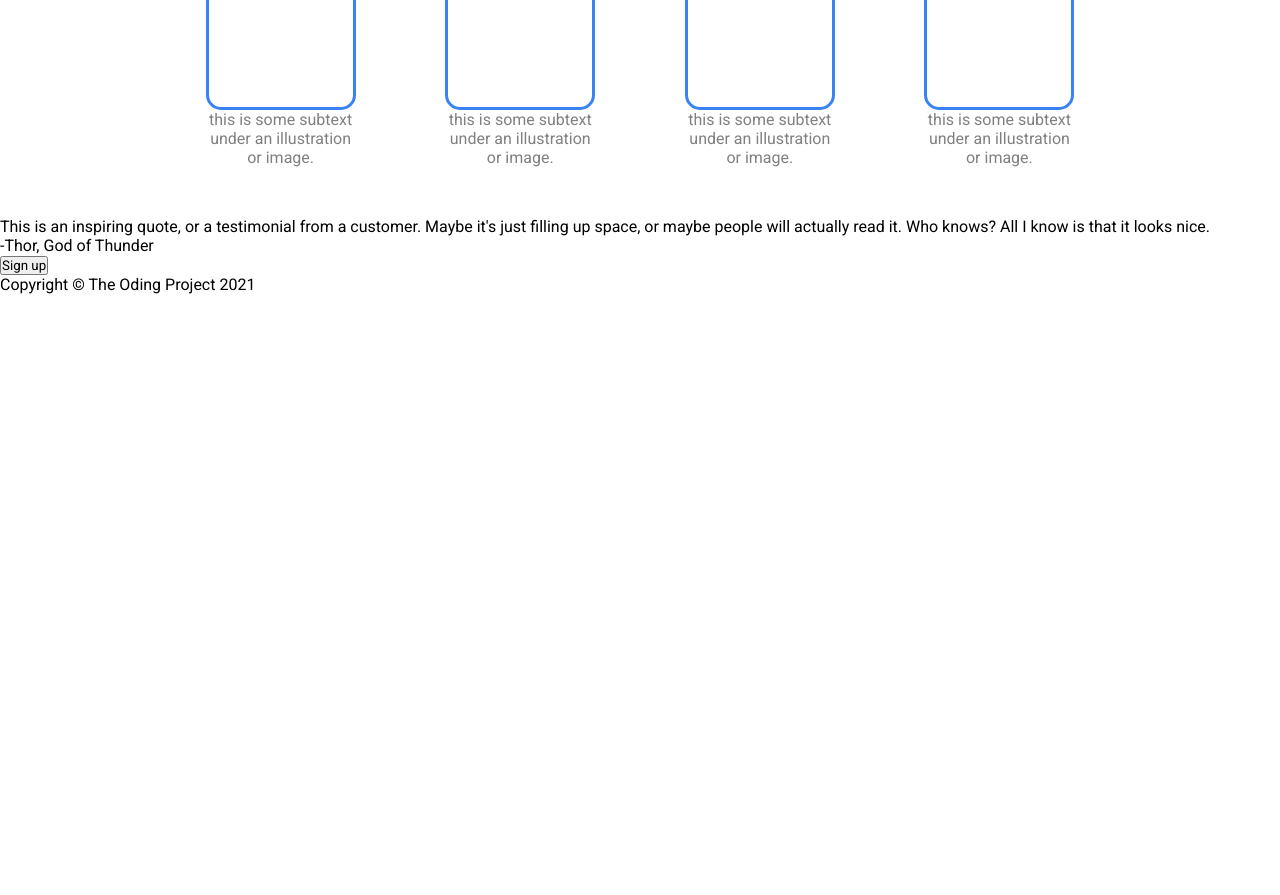
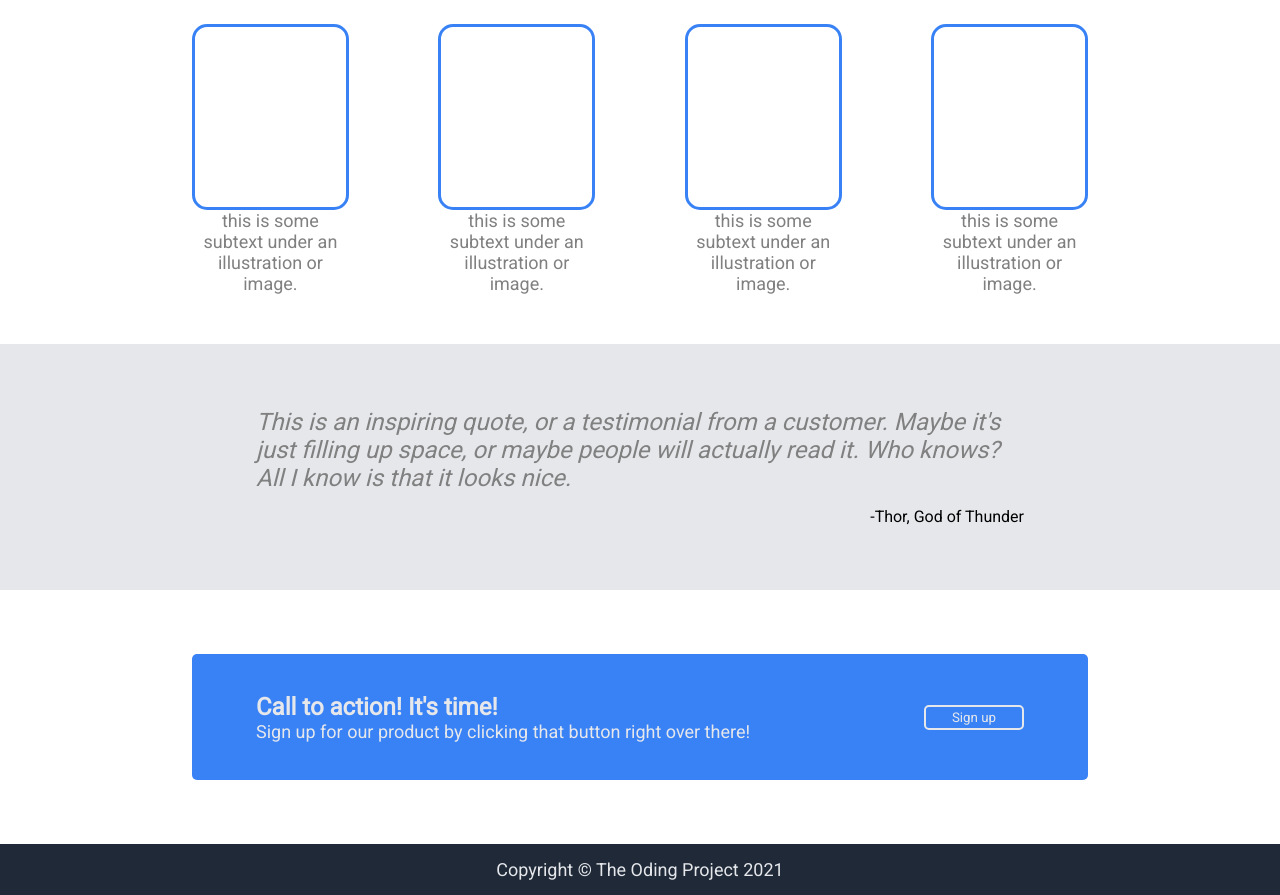
Before and after one commit to MarinB-56/landing-page, a plain HTML site: page index.html in a window 1280 px wide. Shown: the part 538-1433 px from the top of the page. Before the commit the page ends 832 px from the top, so only its background shows below. Drawn offline with Linux system fonts and the light colour scheme.

Commit message:
Finalisation du site.
- Ajout de la partie action et de son boutton
- Ajout du footer avec le copyright

```diff
--- a/index.html
+++ b/index.html
@@ -18,7 +18,6 @@
             <li><a href="">header link three</a></li>
         </ul>
     </header>
-
     <!-- Partie grise du site -->
     <div class="hero">
         <div class="hero-title">
@@ -32,6 +31,7 @@
     </div>
 
     <!-- Partie blanche -->
+
     <div class="information">
         <h2>Some random information.</h2>
         <div class="info-contener">
@@ -59,23 +59,28 @@
         </div>
     </div>
 
+
     <!-- Partie grise -->
-    <div>
+    <div class="quote">
         <p>This is an inspiring quote, or a testimonial from a customer.
             Maybe it's just filling up space, or maybe people will actually read it.
             Who knows? All I know is that it looks nice.
         </p>
-        -Thor, God of Thunder
+        <figcaption>-Thor, God of Thunder</figcaption>
     </div>
 
     <!-- Partie action -->
-    <div>
-        <h2></h2>
-        <button>Sign up</button>
+    <div class="action">
+        <div class="action-text">
+            <h2>Call to action! It's time!</h2>
+            <p>Sign up for our product by clicking that button right over there!</p>
+        </div>
+        <div>
+            <button>Sign up</button>
+        </div>
     </div>
-
     <footer>
-        Copyright © The Oding Project 2021
+        <p>Copyright © The Oding Project 2021</p>
     </footer>
 </body>
 </html>
--- a/styles.css
+++ b/styles.css
@@ -45,7 +45,7 @@ ul{
 
 
 .hero p{
-    font-size: 16px;
+    font-size: 18px;
     color : #E5E7EB;
     margin-top: 10px;
 }
@@ -85,6 +85,7 @@ ul{
     background-color:white ;
     text-align: center;
     margin: 30px 15%;
+    font-size: 36px;
 }
 
 .info-contener{
@@ -94,19 +95,19 @@ ul{
     color : grey;
     justify-content: center;
     gap: 10%;
-    font-size: 16px;
+    font-size: 18px;
     margin-top: 40px;
     margin-bottom: 50px;
 }
 
 .item{
     justify-content: center;
-    max-width: 150px;
+    max-width: 180px;
 }
 
 .image{
     border: 3px solid #3882F6;
-    height: 140px;
+    height: 180px;
     flex-basis: 1;
     border-radius: 15px;
 }
@@ -117,3 +118,69 @@ ul{
     border-radius: 8px;
     border: 2px solid black;
 }
+
+/* Quote */
+.quote{
+    background-color: #E5E7EB;
+    padding: 5% 0;
+    padding-left: 20%;
+    padding-right: 20%;
+    display: flex;
+    flex-direction: column;
+    gap : 15px;
+}
+
+.quote p{
+    font-size: 24px;
+    font-style: italic;
+    font-weight: light;
+    color : grey
+}
+
+.quote figcaption{
+    align-self:  flex-end;
+}
+
+/* Action sign up */
+.action{
+    background-color: #3882F6;
+    border-radius: 5px;
+    margin : 5% 15%;
+    padding : 3% 5%;
+    display: flex;
+    align-items: center;
+    gap : 10px
+}
+
+.action-text{
+    margin-right: auto;
+}
+
+.action p{
+    color : #E5E7EB;
+    font-size: 18px;
+}
+
+.action h2{
+    color : #E5E7EB;
+    font-size: 24px;
+}
+
+.action button{
+    background-color: #3882F6;
+    border-radius: 5px;
+    border : 2px solid #e5e7eb;
+    padding : 3px 15px;
+    color : #e5e7eb;
+    min-width:min-content;
+    min-width: 100px;
+}
+
+/* Footer */
+footer{
+    background-color: #1f2937;
+    color : #E5E7EB;
+    font-size: 18px;
+    text-align: center;
+    padding : 15px 15%;
+}
```
